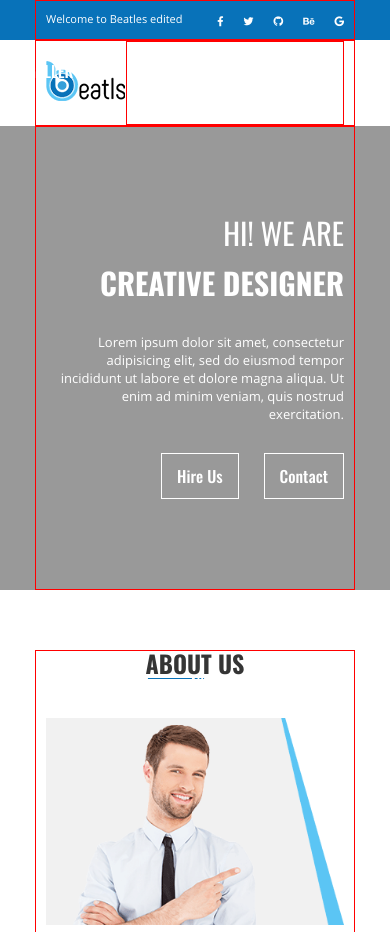
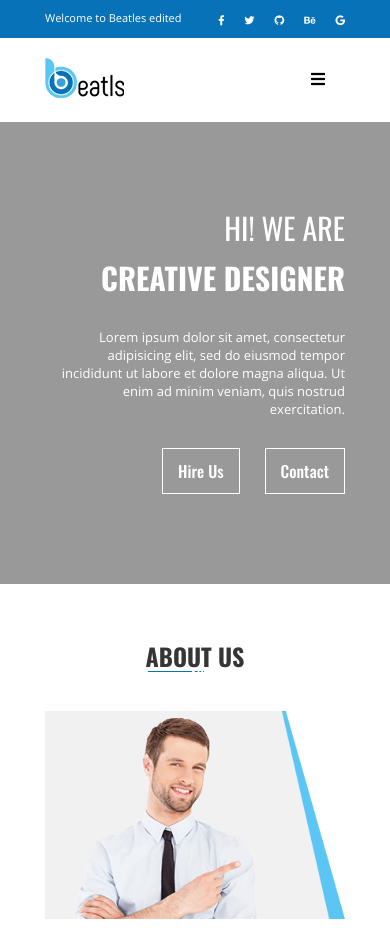
Before and after one commit to Md-shefat-masum/psd_to_html_beatles, a plain HTML site: page index.html in a window 390 px wide. Shown: the top 932 px of the page. Drawn offline with Linux system fonts and the light colour scheme.

Commit message:
responsive done

```diff
--- a/index.html
+++ b/index.html
@@ -62,7 +62,10 @@
                 </div>
                 <div class="col-9">
                     <div class="nav-links">
-                        <ul>
+                        <div class="hamburger">
+                            <i class="fas fa-bars hamburgers"></i>
+                        </div>
+                        <ul class="nav-all-links">
                             <li><a href="#">Home</a></li>
                             <li><a href="#">About</a></li>
                             <li><a href="#">Service</a></li>
@@ -525,7 +528,7 @@
             Copyright &copy; 2017. All rights reserved by <a href="/">BEATLS</a>
         </p>
     </section>
-
+    <script src="js/app.js"></script>
     <!-- <div class="" style="margin-top: 200px;"></div> -->
 </body>
 
--- a/js/app.js
+++ b/js/app.js
@@ -1,7 +1,9 @@
-const hamburger = document.querySelector('.hamburger');
+const hamburger = document.querySelector('.hamburgers');
 const navAllLinks = document.querySelector('.nav-all-links');
 
-hamburger.addEventListener('click',()=>{
+console.log(hamburger, navAllLinks);
+
+hamburger.addEventListener('click', () => {
     console.log('clicked');
     navAllLinks.classList.toggle('open')
 })
--- a/style/responsive.css
+++ b/style/responsive.css
@@ -17,7 +17,7 @@
 
     .nav .nav-links {
         position: relative;
-        border: 1px solid red;
+        /* border: 1px solid red; */
         height: 100%;
         padding: 0;
     }
@@ -33,6 +33,7 @@
         -o-transform: translateY(-50%);
         color: black;
         z-index: 99;
+        display: inline-block;
     }
 
     .nav .nav-links .nav-all-links {
@@ -44,24 +45,26 @@
         background: #0872b9;
         position: fixed;
         right: 0;
+        top: 0;
         width: 80%;
-        clip-path: circle(100px at 90% -10%);
+        clip-path: circle(100px at 90% -20%);
         transition: all 1s ease-out;
         -webkit-transition: all 1s ease-out;
         -moz-transition: all 1s ease-out;
         -ms-transition: all 1s ease-out;
         -o-transition: all 1s ease-out;
+        z-index: 8;
     }
 
     .nav .nav-links .nav-all-links.open{
-        clip-path: circle(1000px at 90% -10%);
+        clip-path: circle(1200px at 90% -20%);
     }
 
     .nav .nav-links ul li a {
         color: white;
         display: block;
         padding: 17px 25px;
-        text-align: left;
+        text-align: center;
     }
 
     .nav .nav-links ul li a:hover {
--- a/style/setup.css
+++ b/style/setup.css
@@ -76,11 +76,14 @@ a:hover {
   text-decoration: none;
 }
 
+.hamburger{
+  display: none;
+}
 
 .container {
   width: 1200px;
   margin: 0 auto;
-  border: 1px solid red;
+  /* border: 1px solid red; */
 }
 
 
```
Also changed, not shown: nav.html (+6 -2 lines).
